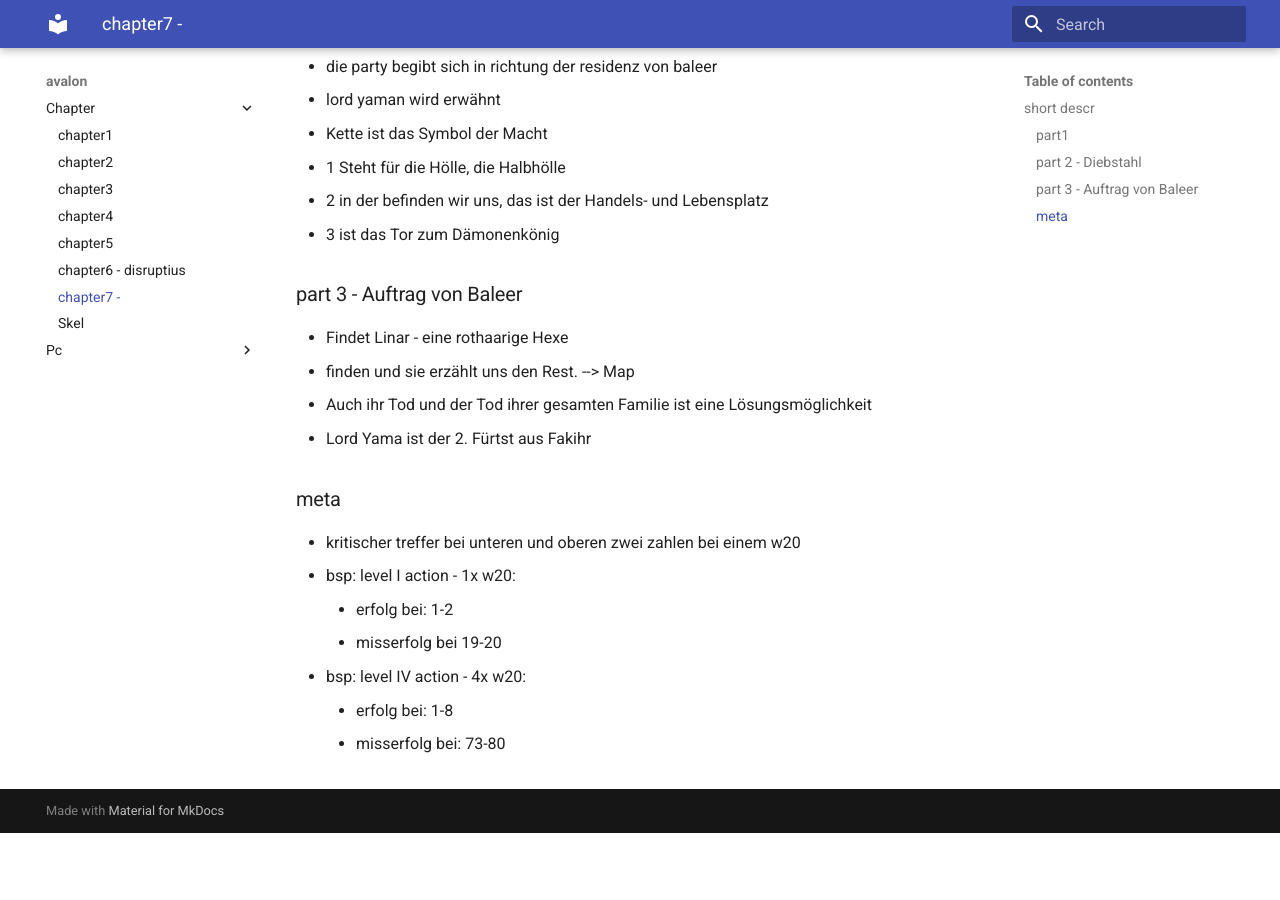
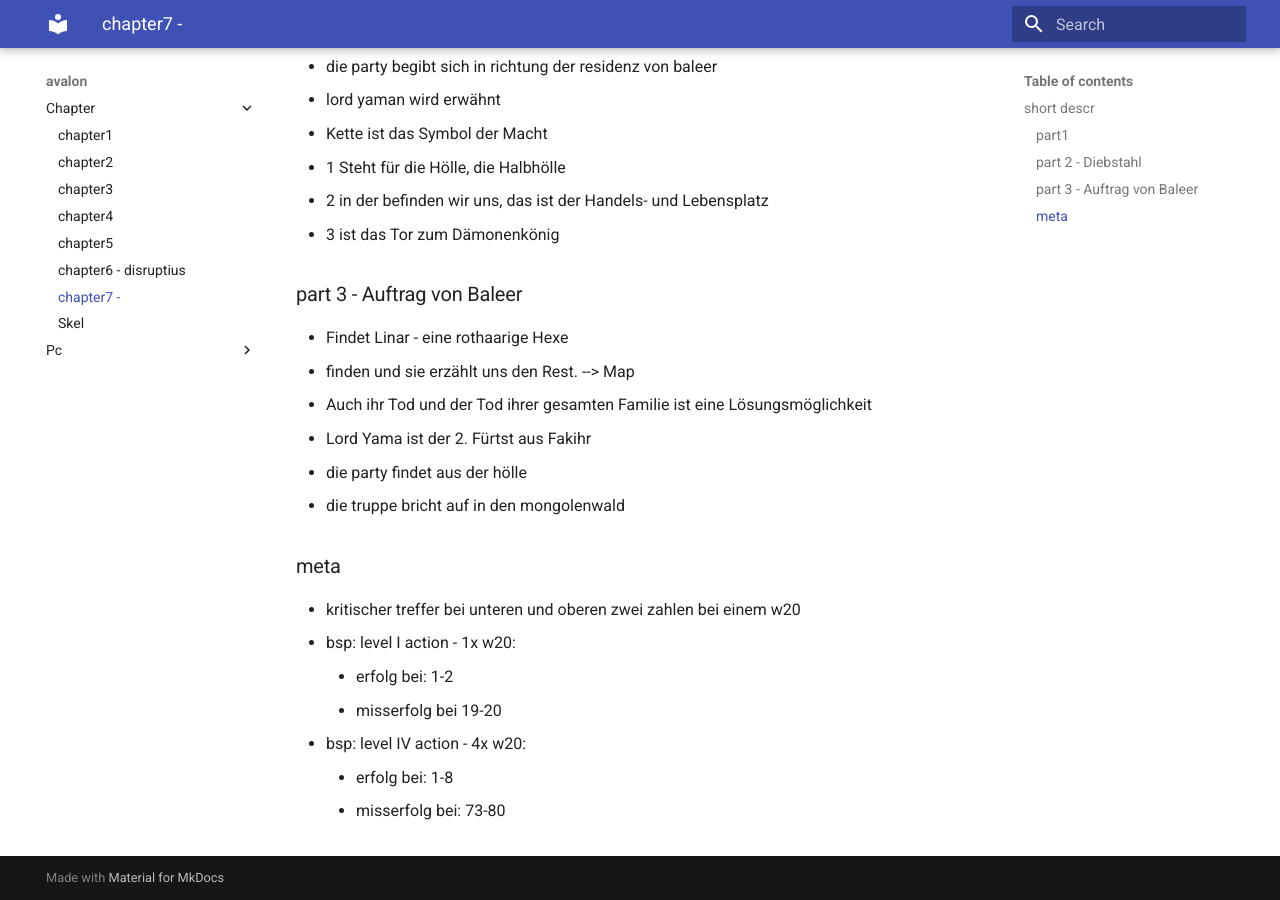
Before and after one commit to mkdocs-pnp/avalon, an MkDocs documentation site: the page built from docs/chapter/chapter7.md, in a window 1280 px wide and 900 px high, scrolled down 688 px. Built offline with MkDocs 1.6.1 and Material for MkDocs 9.7.7, drawn with Linux system fonts in a browser that asks for light colours; before the commit the page ends 1521 px from its top, so only the background shows below that.

Commit message:
Update chapter7.md

```diff
--- a/docs/chapter/chapter7.md
+++ b/docs/chapter/chapter7.md
@@ -31,6 +31,8 @@
   + finden und sie erzählt uns den Rest. --> Map
   + Auch ihr Tod und der Tod ihrer gesamten Familie ist eine Lösungsmöglichkeit
  + Lord Yama ist der 2. Fürtst aus Fakihr
+ + die party findet aus der hölle
+ + die truppe bricht auf in den mongolenwald
 
 ### meta
 
```
